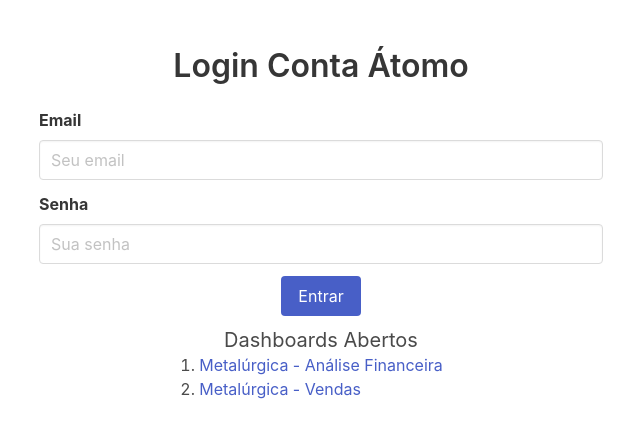
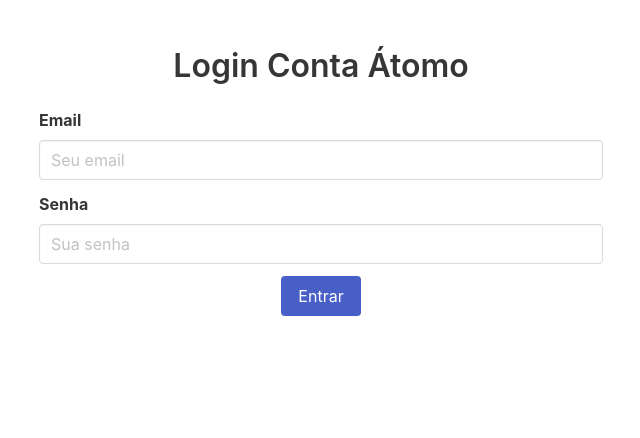
Before and after one commit to bastostiago/atomo-website, a plain HTML site: page rinnert/signin.html in a window 1280 px wide. Shown: the whole page, without its empty margins (319-959 px from the left). Drawn offline with nearby package versions, Linux system fonts and the light colour scheme.

Commit message:
mudanca de fluxo

```diff
--- a/rinnert/signin.html
+++ b/rinnert/signin.html
@@ -36,16 +36,6 @@
                 </div>
               </form>
             </div>
-
-          </div>
-          <div class="columns is-centered">
-            <h2 class="subtitle has-text-centered">Dashboards Abertos</h2>
-          </div>
-          <div class="columns is-centered">
-            <ol>
-              <li><a href="./financeiro/metalurgica/">Metalúrgica - Análise Financeira</a></li>
-              <li><a href="./vendas/metalurgica/">Metalúrgica - Vendas</a></li>
-            </ol>
           </div>
         </div>
       </section>
```
Also changed, not shown: rinnert/index.html (+2 -1 lines).
